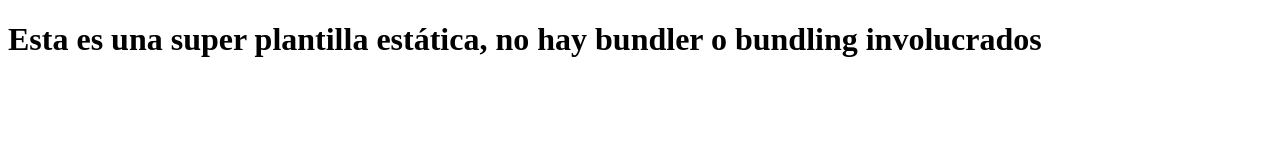
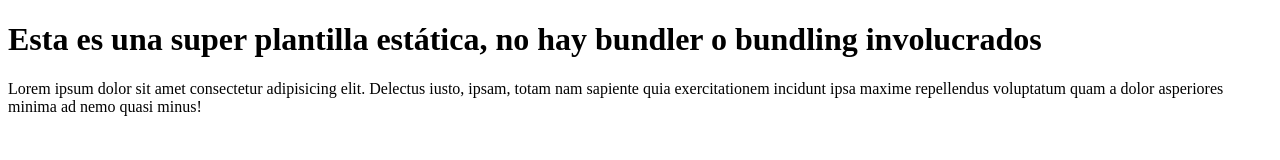
Before and after one commit to jrosas1969/sandbox001, a website: page index.html in a window 1280 px wide. Drawn offline with Linux system fonts and the light colour scheme.

Commit message:
initial commit

```diff
--- a/index.html
+++ b/index.html
@@ -11,5 +11,10 @@
       Esta es una super plantilla estática, no hay bundler o bundling
       involucrados
     </h1>
+    <p>
+      Lorem ipsum dolor sit amet consectetur adipisicing elit. Delectus iusto,
+      ipsam, totam nam sapiente quia exercitationem incidunt ipsa maxime
+      repellendus voluptatum quam a dolor asperiores minima ad nemo quasi minus!
+    </p>
   </body>
 </html>
```
